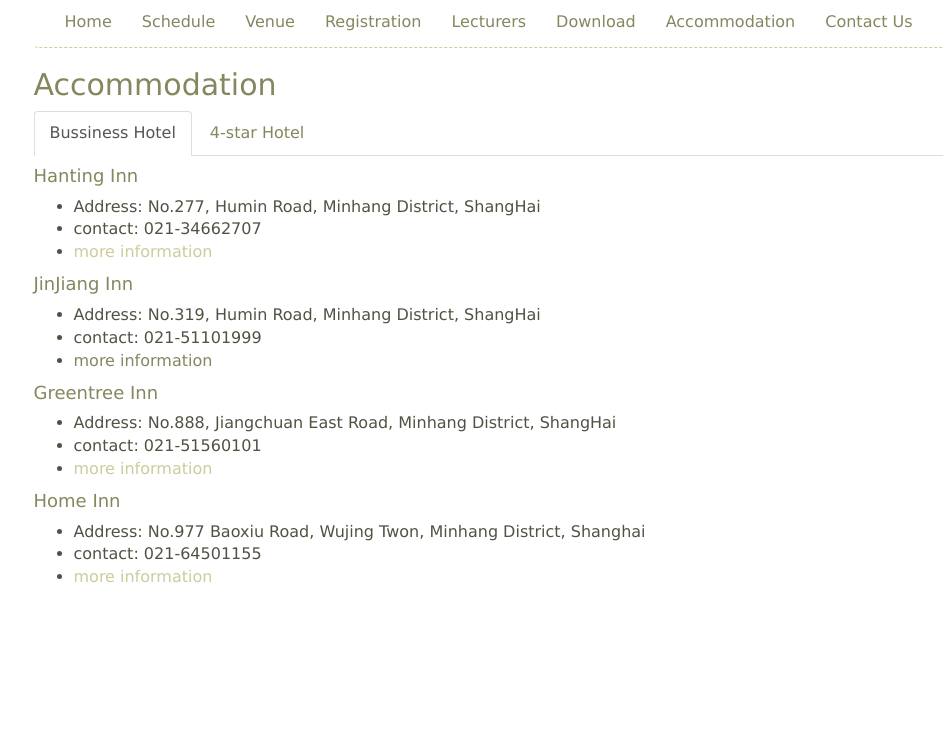
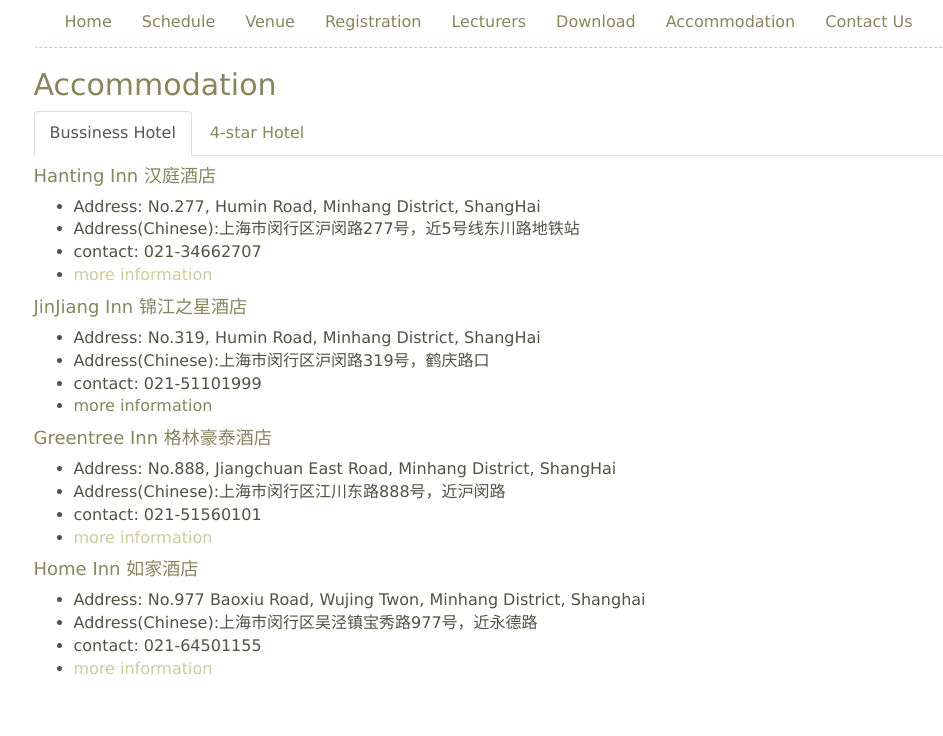
Before and after one commit to YatingZhang/WinterSchool, a Django app: page /WinterSchool/accommodation/ in a window 1280 px wide. Shown: the part 217-953 px from the top of the page, without its empty margins (123-1066 px from the left). Before the commit the page ends 800 px from the top, so only its background shows below. Run offline with Django 3.2, Linux system fonts and the light colour scheme.

Commit message:
Update accommodation.html

```diff
--- a/templates/accommodation.html
+++ b/templates/accommodation.html
@@ -10,41 +10,47 @@
 
 		<div class="tab-content">
 		  <div role="tabpanel" class="tab-pane active" id="bussiness">
-		  	  <h4 class="page_title">Hanting Inn</h4>
+		  	  <h4 class="page_title">Hanting Inn 汉庭酒店</h4>
 		      <ul>
 		      	<li>Address: No.277, Humin Road, Minhang District, ShangHai</li>
+		      	<li>Address(Chinese):上海市闵行区沪闵路277号，近5号线东川路地铁站</li>
 		      	<li>contact: 021-34662707</li>
 		      	<li><a  class="hint_link" target="_blank" href="http://hotels.ctrip.com/hotel/91564.html">more information</a></li>
 		      </ul>
-		      <h4 class="page_title">JinJiang Inn</h4>
+		      <h4 class="page_title">JinJiang Inn 锦江之星酒店</h4>
 		      <ul>
 		      	<li>Address: No.319, Humin Road, Minhang District, ShangHai</li>
+		      	<li>Address(Chinese):上海市闵行区沪闵路319号，鹤庆路口</li>
 		      	<li>contact: 021-51101999</li>
-		      	<li><a target="_blank" href="http://english.ctrip.com/hotels/shanghai-hotel-detail-640522">more information</a></li>
+		      	<li><a target="_blank" href="http://hotels.ctrip.com/hotel/640522.html">more information</a></li>
 		      </ul>
-		      <h4 class="page_title">Greentree Inn</h4>
+		      <h4 class="page_title">Greentree Inn 格林豪泰酒店</h4>
 		      <ul>
 		      	<li>Address: No.888, Jiangchuan East Road, Minhang District, ShangHai</li>
+		      	<li>Address(Chinese):上海市闵行区江川东路888号，近沪闵路</li>
 		      	<li>contact: 021-51560101</li>
 		      	<li><a class="hint_link" target="_blank" href="http://hotels.ctrip.com/hotel/109011.html">more information</a></li>
 		      </ul>
-		      <h4 class="page_title">Home Inn</h4>
+		      <h4 class="page_title">Home Inn 如家酒店</h4>
 		      <ul>
 		      	<li>Address: No.977 Baoxiu Road, Wujing Twon, Minhang District, Shanghai</li>
+		      	<li>Address(Chinese):上海市闵行区吴泾镇宝秀路977号，近永德路</li>
 		      	<li>contact: 021-64501155</li>
 		      	<li><a target="_blank" class="hint_link" href="http://hotels.ctrip.com/hotel/531698.html">more information</a></li>
 		      </ul>
 		  </div>
 		  <div role="tabpanel" class="tab-pane" id="star">
-		  	  <h4 class="page_title">Huhua International Hotel</h4>
+		  	  <h4 class="page_title">Huhua International Hotel 沪华国际大酒店</h4>
 		      <ul>
 		      	<li>Address: No.368 Jianchuan Road, Minhang District, Shanghai</li>
+		      	<li>Address(Chinese):上海市闵行区剑川路368号，近虹梅南路</li>
 		      	<li>contact: 021-64508999</li>
 		      	<li><a class="hint_link" target="_blank" href="http://hotels.ctrip.com/hotel/669052.html">more information</a></li>
 		      </ul>
-		      <h4 class="page_title">Manhattan Hotel</h4>
+		      <h4 class="page_title">Manhattan Hotel 曼哈顿酒店</h4>
 		      <ul>
 		      	<li>Address: No.300 Heqing Road, Minhang District, Shanghai</li>
+		      	<li>Address(Chinese):上海市闵行区剑川路368号，鹤庆路900号5-6号楼，近碧江路</li>
 		      	<li>contact: 021-67281666</li>
 		      	<li><a class="hint_link" target="_blank" href="http://hotels.ctrip.com/hotel/1231581.html">more information</a></li>
 		      </ul>
```
